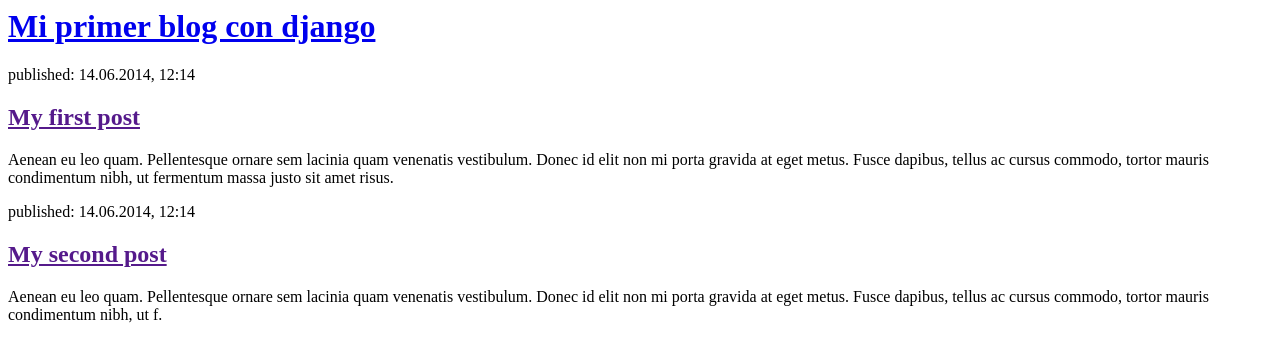
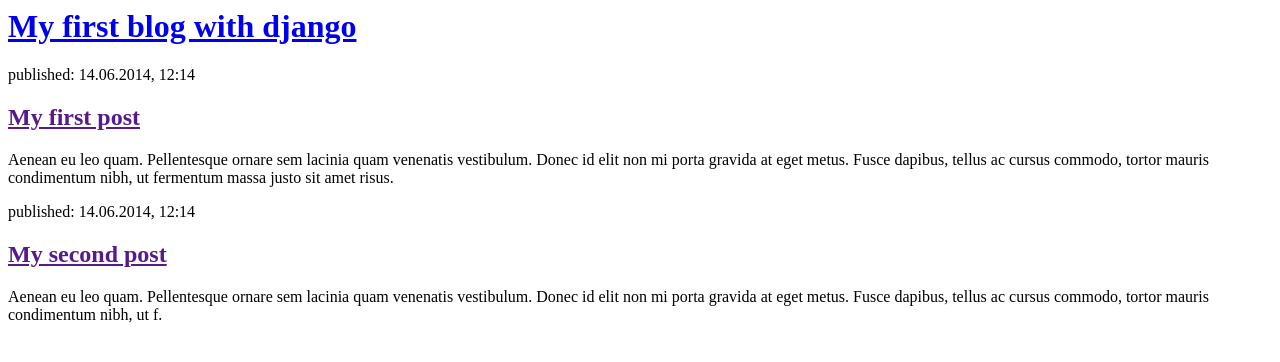
Before and after one commit to gonzasergio/my-first-blog, a Django app: page / in a window 1280 px wide. Shown: the top 362 px of the page. Run offline with Django 3.2, Linux system fonts and the light colour scheme.

Commit message:
Cambio html titulo

```diff
--- a/blog/templates/blog/post_list.html
+++ b/blog/templates/blog/post_list.html
@@ -4,7 +4,7 @@
     </head>
     <body>
         <div>
-            <h1><a href="/">Mi primer blog con django</a></h1>
+            <h1><a href="/">My first blog with django</a></h1>
         </div>
 
         <div>
```
